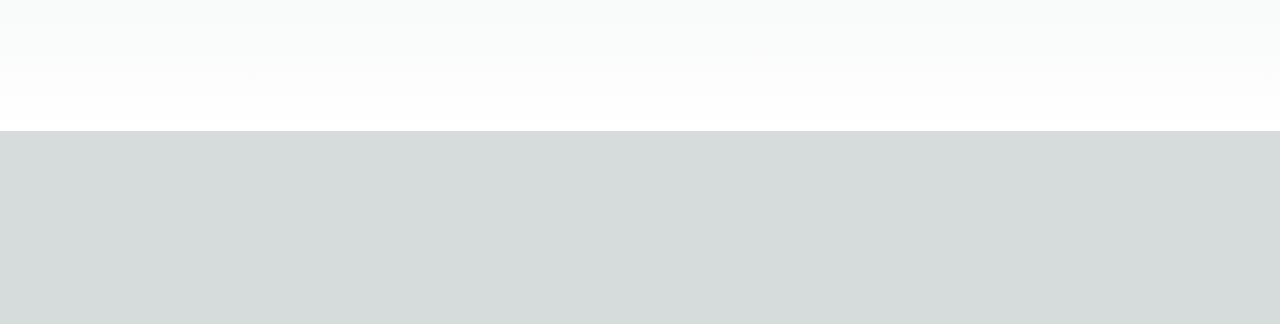
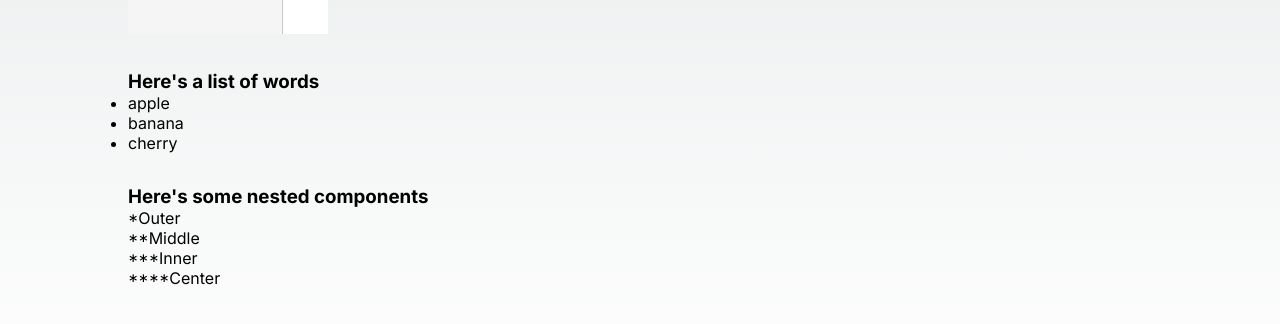
Before and after one commit to xta/react-next-demo-810, a Next.js app: page /demo in a window 1280 px wide. Shown: the part 732-1056 px from the top of the page. Before the commit the page ends 863 px from the top, so only its background shows below. Built offline with nearby package versions, Linux system fonts and the light colour scheme.

Commit message:
add map(()=>{}) and nested children components

```diff
--- /dev/null
+++ b/src/app/demo/Inner.js
@@ -0,0 +1,8 @@
+export default function Inner({ children }) {
+    return (
+        <>
+            <div>***Inner</div>
+            <div>{children}</div>
+        </>
+    )
+}
--- /dev/null
+++ b/src/app/demo/Middle.js
@@ -0,0 +1,8 @@
+export default function Middle({ children }) {
+    return (
+        <>
+            <div>**Middle</div>
+            <div>{children}</div>
+        </>
+    )
+}
--- /dev/null
+++ b/src/app/demo/Outer.js
@@ -0,0 +1,8 @@
+export default function Outer({ children }) {
+    return (
+        <>
+            <div>*Outer</div>
+            <div>{children}</div>
+        </>
+    )
+}
--- a/src/app/demo/demo.module.css
+++ b/src/app/demo/demo.module.css
@@ -1,3 +1,7 @@
 .main {
     padding: 8rem;
 }
+
+.main h3 {
+    margin-top: 2rem;
+}
--- a/src/app/demo/page.js
+++ b/src/app/demo/page.js
@@ -1,13 +1,20 @@
 import Image from 'next/image'
+
+import Outer from './Outer'
+import Middle from './Middle'
+import Inner from './Inner'
 
 import styles from './demo.module.css'
 
 export default function DemoPage() {
+
+    const words = ['apple', 'banana', 'cherry']
+
     return (
         <main className={styles.main}>
             <h1>Demo</h1>
 
-            <p>Load some images</p>
+            <h3>Load some images</h3>
 
             <div>
                 <p>From the web</p>
@@ -28,6 +35,22 @@ export default function DemoPage() {
                     height={200}
                 />
             </div>
+
+            <h3>Here's a list of words</h3>
+            <ul>
+                {words.map((word) => <li key={word}>{word}</li>)}
+            </ul>
+
+            <h3>Here's some nested components</h3>
+            <div>
+                <Outer>
+                    <Middle>
+                        <Inner>
+                            ****Center
+                        </Inner>
+                    </Middle>
+                </Outer>
+            </div>
         </main>
     )
 }
```
